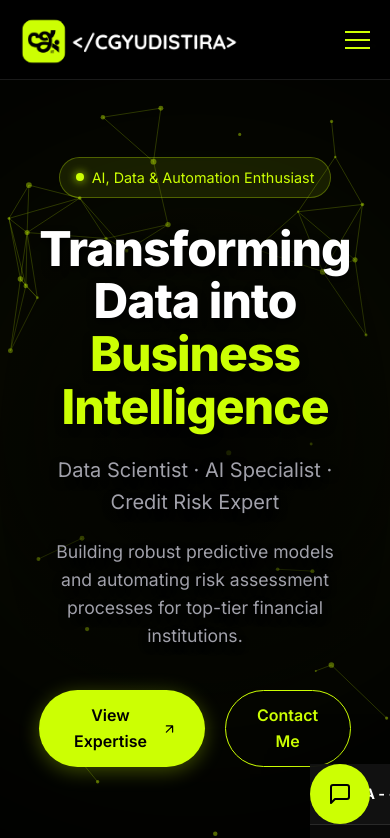
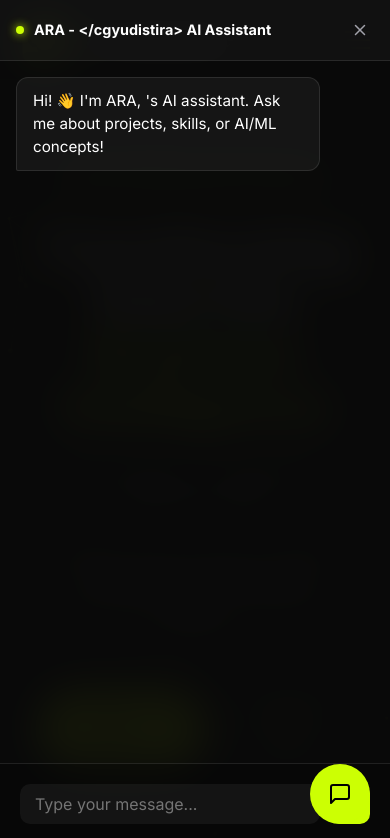
Before and after one commit to cgyudistira/cgyudistira.github.io, a plain HTML site: page index.html in a window 390 px wide. Both pictures are taken after a click on the button "Open Chat". Shown: the top 838 px of the page. Drawn offline with Linux system fonts and the light colour scheme.

Commit message:
Fix: fullscreen chat widget on mobile/tablet, button stays bottom-right

```diff
--- a/style.css
+++ b/style.css
@@ -1067,54 +1067,41 @@ img, svg {
 }
 
 @media (max-width: 1024px) {
-    /* Tablet styles */
-    .chat-container {
-        width: 90vw;
-        max-width: 500px;
-        height: 70vh;
-        max-height: 650px;
-        bottom: auto;
-        right: auto;
-        top: 50%;
-        left: 50%;
-        transform: translate(-50%, -50%);
-        transform-origin: center;
-    }
-
-    .chat-container.hidden {
-        opacity: 0;
-        transform: translate(-50%, -50%) scale(0.9);
-        pointer-events: none;
+    /* Tablet: Widget fullscreen centered, button stays bottom-right */
+    .chat-widget {
+        bottom: 30px;
+        right: 30px;
     }
 
     .chat-widget-btn {
         width: 65px;
         height: 65px;
     }
-}
 
-@media (max-width: 768px) {
-    /* Mobile landscape & portrait */
     .chat-container {
-        width: 95vw;
-        max-width: 100%;
-        height: 80vh;
-        max-height: 100%;
-        top: 50%;
-        left: 50%;
-        right: auto;
-        bottom: auto;
-        transform: translate(-50%, -50%);
-        border-radius: 16px;
-        margin: 0;
+        position: fixed;
+        width: 100vw;
+        height: 100vh;
+        max-width: 100vw;
+        max-height: 100vh;
+        top: 0;
+        left: 0;
+        right: 0;
+        bottom: 0;
+        transform: none;
+        border-radius: 0;
+        border: none;
     }
 
     .chat-container.hidden {
         opacity: 0;
-        transform: translate(-50%, -50%) scale(0.95);
+        transform: scale(0.95);
         pointer-events: none;
     }
+}
 
+@media (max-width: 768px) {
+    /* Mobile: Widget fullscreen, button stays bottom-right */
     .chat-widget {
         bottom: 20px;
         right: 20px;
@@ -1124,11 +1111,9 @@ img, svg {
         width: 60px;
         height: 60px;
     }
-}
 
-@media (max-width: 480px) {
-    /* Small mobile devices */
     .chat-container {
+        position: fixed;
         width: 100vw;
         height: 100vh;
         max-width: 100vw;
@@ -1147,7 +1132,10 @@ img, svg {
         transform: translateY(100%);
         pointer-events: none;
     }
+}
 
+@media (max-width: 480px) {
+    /* Small mobile: same as above */
     .chat-widget {
         bottom: 20px;
         right: 20px;
```
